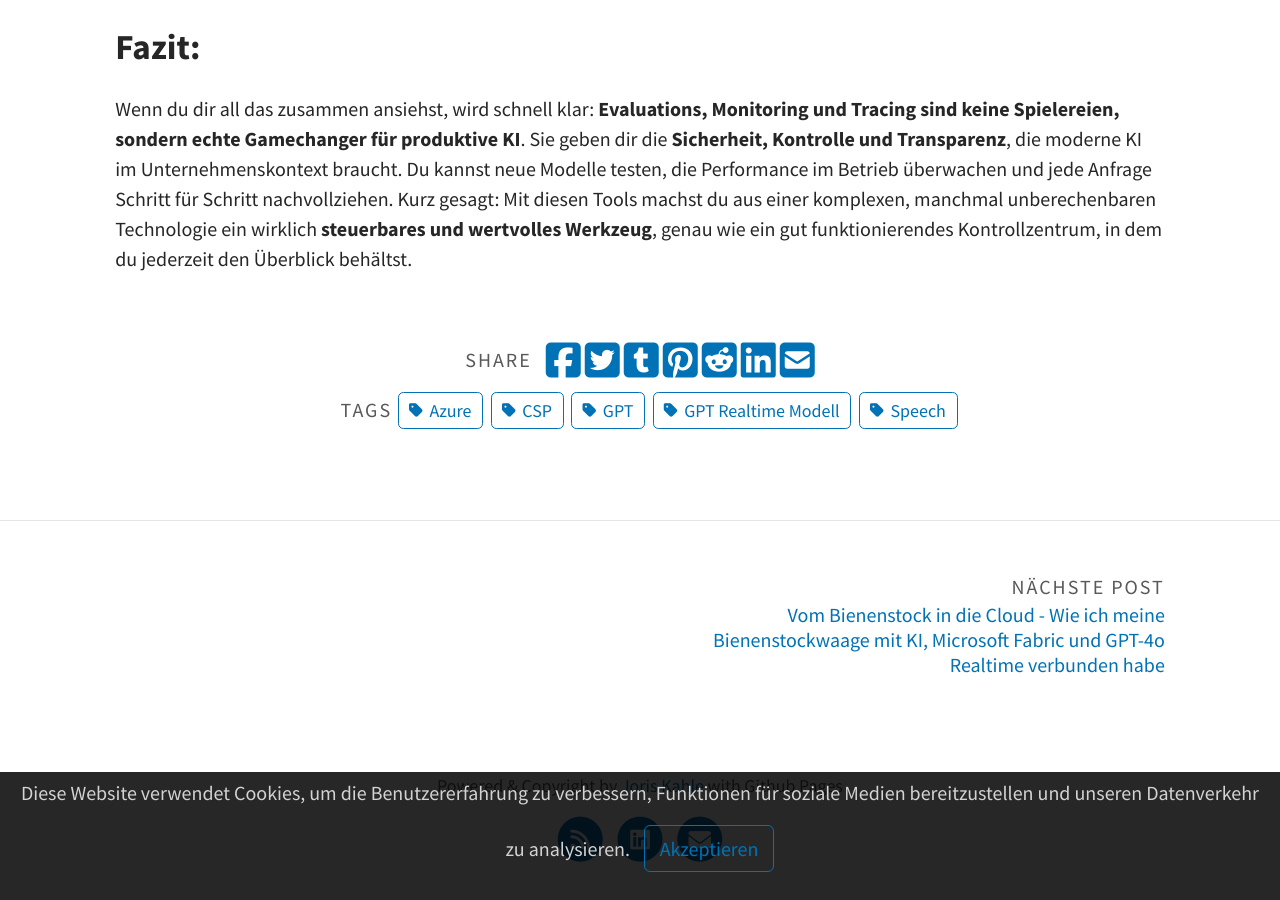
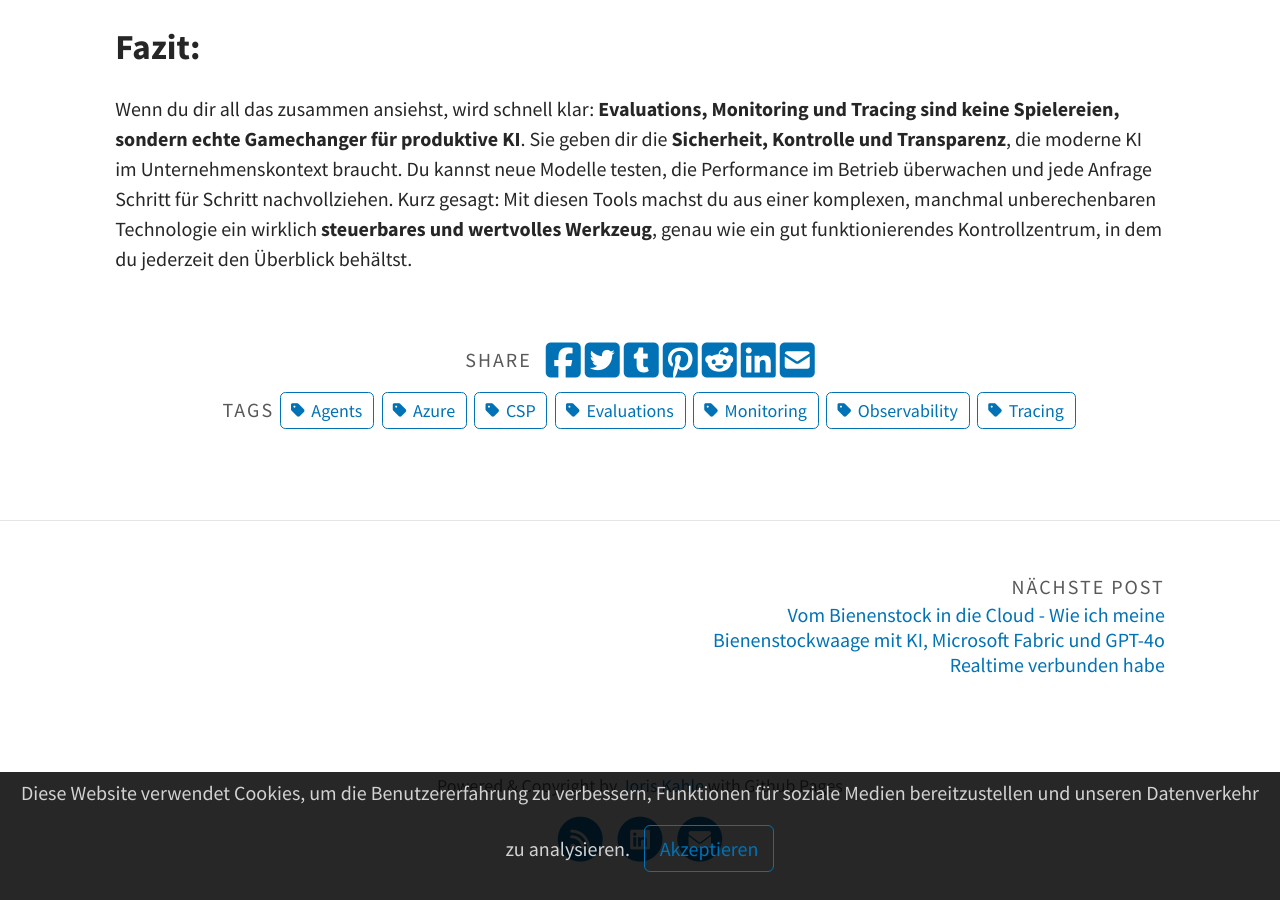
Before and after one commit to joriskahle007/joriskahle007.github.io, a Jekyll site: the page built from _posts/2026-03-17-Observability.md, in a window 1280 px wide and 900 px high, scrolled down 4966 px. Built offline with Jekyll 4.4.1, drawn with Linux system fonts in a browser that asks for light colours; a script that is not in the unit is left out.

Commit message:
Update 2026-03-17-Observability.md

```diff
--- a/_posts/2026-03-17-Observability.md
+++ b/_posts/2026-03-17-Observability.md
@@ -1,7 +1,7 @@
 ---
 layout: post
 title: Microsoft Foundry Observability - So behältst du deine KI immer unter Kontrolle
-tags: [CSP, Azure, GPT, Speech, GPT Realtime Modell]
+tags: [CSP, Azure, Agents, Observability, Evaluations, Monitoring, Tracing]
 ---
 
 
```
